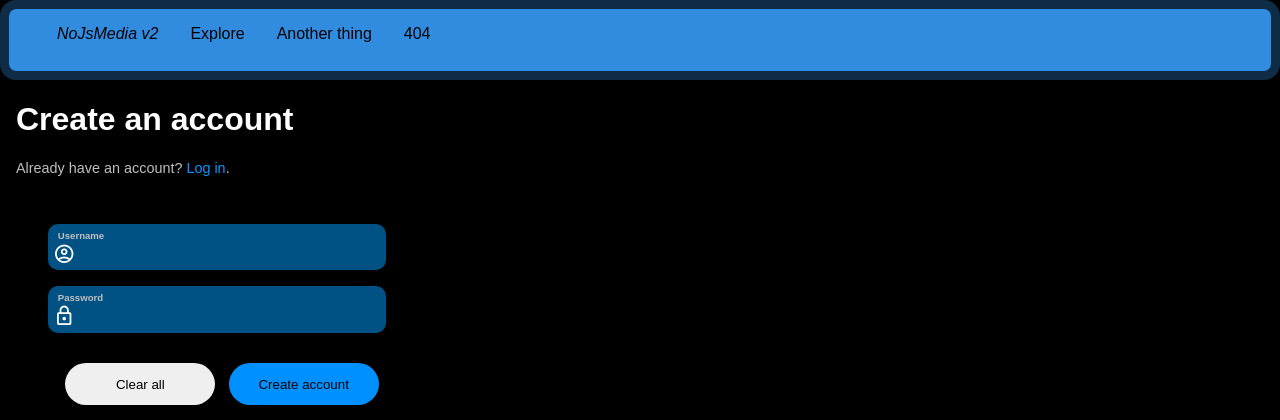
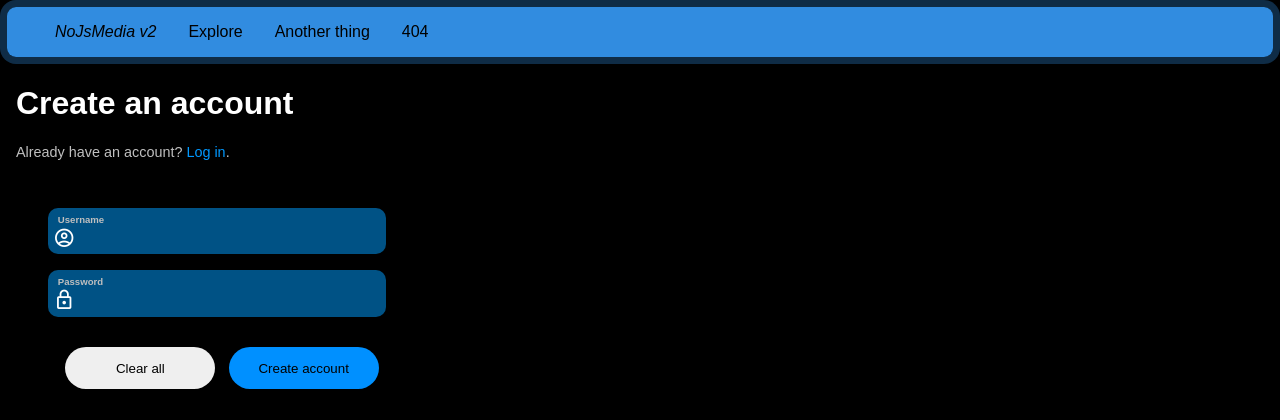
Before and after one commit to Quantum-Codes/NoJsMedia-V2, a Flask app: page /signup in a window 1280 px wide. Shown: the top 420 px of the page. Run offline with Flask 2, Linux system fonts and the light colour scheme.

Commit message:
:un-messup

```diff
--- a/static/base.css
+++ b/static/base.css
@@ -19,15 +19,7 @@ a {
   }
 }
 
-#navcontain {
-  width: 100%;
-  height: 5em;
-  display: flex;
-  justify-content: center;
-}
-
 #navbar {
-  width: calc(100% - 20px);
   background: #318ce0;
   border: solid 7px #318ce050; /*last 2 digit = 80 = 50% opacity*/
   background-clip: padding-box;
@@ -38,7 +30,7 @@ a {
   justify-content: start;
   padding-left: 2em;
   padding-right: 2em;
-  animation: glow 5s infinite;
+  /* animation: glow 5s infinite; */
 }
 
 .nav-blocks {
--- a/templates/base.html
+++ b/templates/base.html
@@ -9,14 +9,12 @@
     <link rel="stylesheet" href="static/{% block css%}{% endblock %}.css">
   </head>
   <body>
-    <div id="navcontain">
     <div id = "navbar">
       <div class="nav-blocks"><i>NoJsMedia v2</i></div>
       <div class="nav-blocks">Explore</div>
       <div class="nav-blocks">Another thing</div>
       <div class="nav-blocks">404</div>
     </div>
-    </div>
     <div id="content">
       {% block content %}{% endblock %}
     </div>
```
